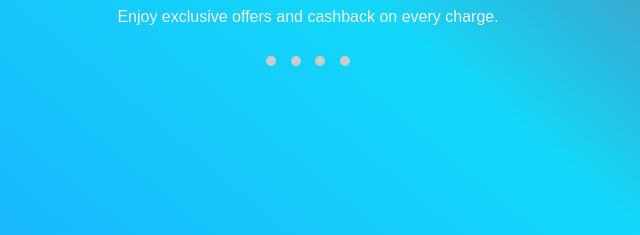
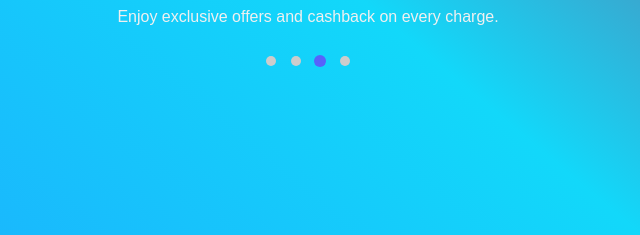
Before and after one commit to bandarisushma18/page, a plain HTML site: page Screen3.html in a window 1280 px wide. Shown: the part 445-680 px from the top of the page, 332-972 px from the left. Drawn offline with nearby package versions, Linux system fonts and the light colour scheme.

Commit message:
Update Screen3.html

```diff
--- a/Screen3.html
+++ b/Screen3.html
@@ -65,6 +65,11 @@
       border-radius: 50%;
       display: inline-block;
       transition:0.3s;
+    }
+
+    .dot.active {
+      background-color: #5762fb;
+      transform: scale(1.2);
     }
 
     .dot:hover {
@@ -148,7 +153,7 @@
   <div class="dots">
     <span class="dot"></span>
     <span class="dot"></span>
-    <span class="dot"></span>
+    <span class="dot active"></span>
     <span class="dot"></span>
   </div>
 
```
